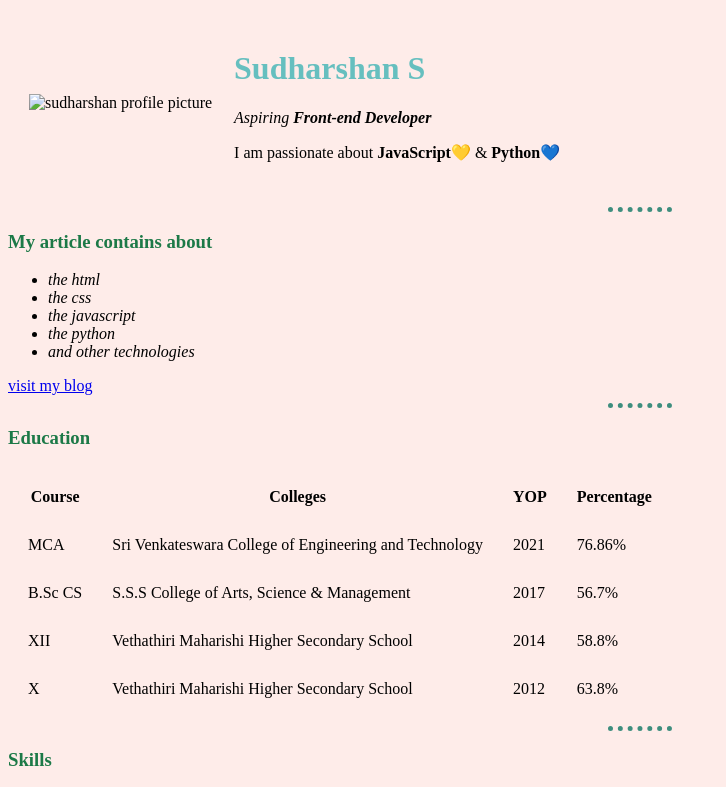
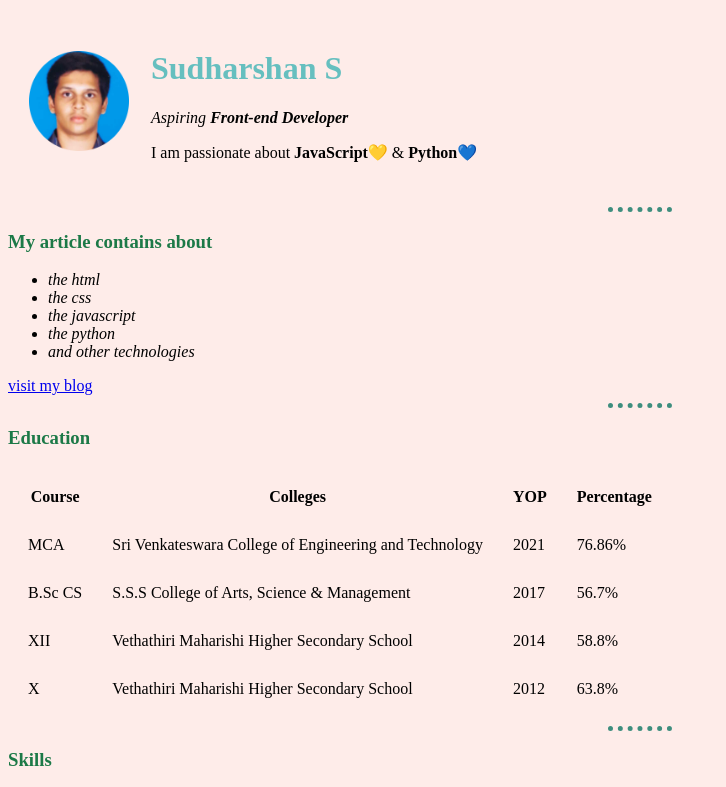
Before and after one commit to Sudharshan-24/personal-site, a plain HTML site: page index.html in a window 1280 px wide. Shown: the top 787 px of the page, without its empty margins (0-726 px from the left). Drawn offline with Linux system fonts and the light colour scheme; files that its build step writes are made by us from their sources.

Commit message:
Update index.html

```diff
--- a/index.html
+++ b/index.html
@@ -13,7 +13,7 @@
     <table cellspacing="20">
         <tr>
             <td>
-                <img class="profile-pic" src="./images/sudharshan-profile.png" alt="sudharshan profile picture">
+                <img class="profile-pic" src="sudharshan-profile.png" alt="sudharshan profile picture">
             </td>
             <td>
                 <h1>Sudharshan S</h1>
```
